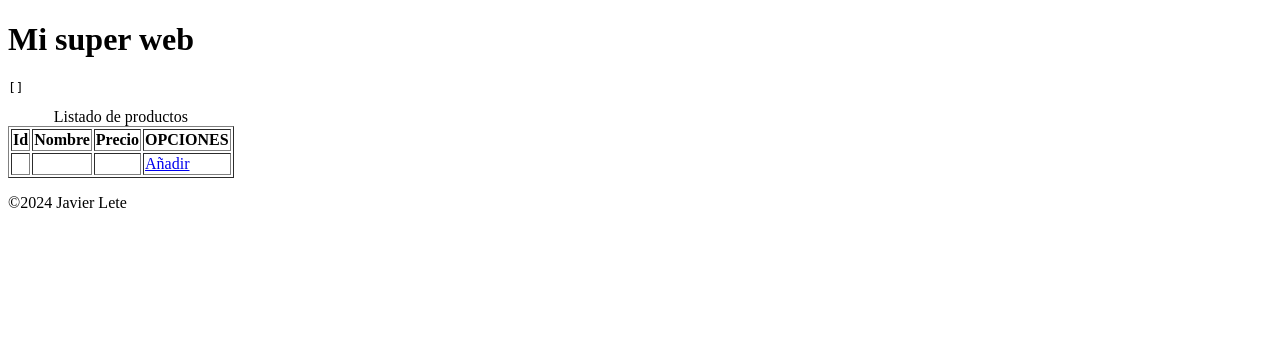
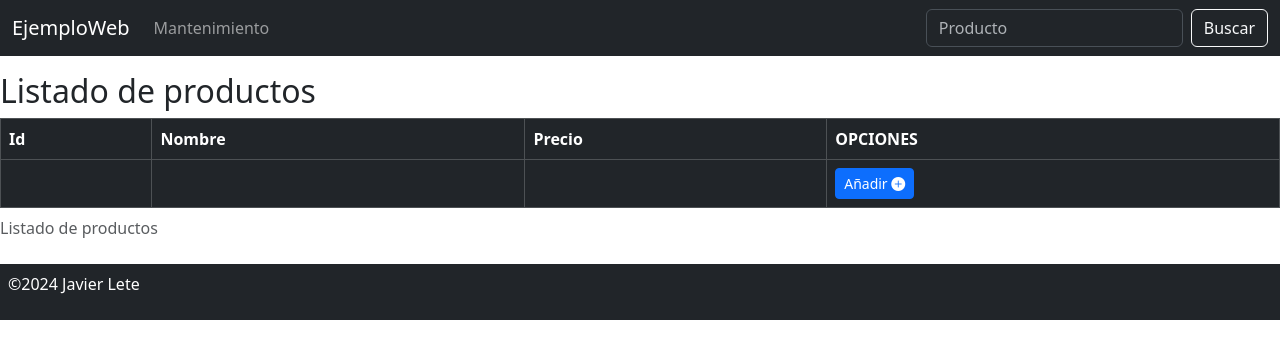
Before and after one commit to javierlete/web-2693, a Java web app: page /listado in a window 1280 px wide. Shown: the top 359 px of the page. Run offline with Tomcat 11, a stand-in JSP engine, Linux system fonts and the light colour scheme; data that the repository does not hold is empty.

Commit message:
Bootstrap aplicado a este sitio

```diff
--- a/JAVA/ejemploweb/src/main/webapp/includes/cabecera.jsp
+++ b/JAVA/ejemploweb/src/main/webapp/includes/cabecera.jsp
@@ -1,12 +1,41 @@
 <%@ page language="java" contentType="text/html; charset=UTF-8"
-    pageEncoding="UTF-8"%>
+	pageEncoding="UTF-8"%>
 <%@ taglib uri="jakarta.tags.core" prefix="c"%>
 <!DOCTYPE html>
 <html>
 <head>
 <meta charset="UTF-8">
 <title>Mi super web</title>
+
+<link rel="stylesheet"
+	href="https://cdn.jsdelivr.net/npm/bootstrap@5.3.3/dist/css/bootstrap.min.css">
+<link rel="stylesheet"
+	href="https://cdn.jsdelivr.net/npm/bootstrap-icons@1.11.3/font/bootstrap-icons.min.css">
+<script
+	src="https://cdn.jsdelivr.net/npm/bootstrap@5.3.3/dist/js/bootstrap.bundle.min.js"></script>
+
 </head>
 <body>
 
-<h1>Mi super web</h1>
+	<nav class="navbar navbar-expand-lg bg-dark mb-3" data-bs-theme="dark">
+		<div class="container-fluid">
+			<a class="navbar-brand" href="indice">EjemploWeb</a>
+			<button class="navbar-toggler" type="button"
+				data-bs-toggle="collapse" data-bs-target="#navbarSupportedContent"
+				aria-controls="navbarSupportedContent" aria-expanded="false"
+				aria-label="Toggle navigation">
+				<span class="navbar-toggler-icon"></span>
+			</button>
+			<div class="collapse navbar-collapse" id="navbarSupportedContent">
+				<ul class="navbar-nav me-auto mb-2 mb-lg-0">
+					<li class="nav-item"><a class="nav-link" href="listado">Mantenimiento</a></li>
+				</ul>
+				<form class="d-flex" role="search">
+					<input class="form-control me-2" type="search" placeholder="Producto"
+						aria-label="Search">
+					<button class="btn btn-outline-light" type="submit">Buscar</button>
+					<!-- SELECT * FROM productos WHERE nombre LIKE '%loquesea%' -->
+				</form>
+			</div>
+		</div>
+	</nav>
--- a/JAVA/ejemploweb/src/main/webapp/includes/pie.jsp
+++ b/JAVA/ejemploweb/src/main/webapp/includes/pie.jsp
@@ -1,7 +1,7 @@
 <%@ page language="java" contentType="text/html; charset=UTF-8"
     pageEncoding="UTF-8"%>
 
-<footer>
+<footer class="p-2 text-bg-dark mt-3">
 	<p>&copy;2024 Javier Lete</p>
 </footer>
 
--- a/JAVA/ejemploweb/src/main/webapp/listado.jsp
+++ b/JAVA/ejemploweb/src/main/webapp/listado.jsp
@@ -3,11 +3,14 @@
 <%@ include file="includes/cabecera.jsp"%>
 
 <main>
-	<pre>${productos}</pre>
+	<!-- <pre>${productos}</pre> -->
+	<%-- <pre>${productos}</pre> --%>
 
-	<table border="1">
+	<h2>Listado de productos</h2>
+
+	<table class="table table-bordered table-striped table-hover">
 		<caption>Listado de productos</caption>
-		<thead>
+		<thead class="table-dark">
 			<tr>
 				<th>Id</th>
 				<th>Nombre</th>
@@ -21,17 +24,21 @@
 					<th>${p.id}</th>
 					<td>${p.nombre}</td>
 					<td>${p.precio}</td>
-					<td><a href="formulario?id=${p.id}">Editar</a> <a
-						href="borrar?id=${p.id}">Borrar</a></td>
+					<td><a class="btn btn-sm btn-primary"
+						href="formulario?id=${p.id}">Editar <i
+							class="bi bi-pencil-square"></i></a> <a class="btn btn-sm btn-danger"
+						href="borrar?id=${p.id}">Borrar <i class="bi bi-trash"></i></a></td>
 				</tr>
 			</c:forEach>
 		</tbody>
-		<tfoot>
+		<tfoot class="table-dark">
 			<tr>
 				<td></td>
 				<td></td>
 				<td></td>
-				<td><a href="formulario">Añadir</a></td>
+				<td><a class="btn btn-sm btn-primary" href="formulario">Añadir
+						<i class="bi bi-plus-circle-fill"></i>
+				</a></td>
 			</tr>
 		</tfoot>
 
```
Also changed, not shown: JAVA/ejemploweb/src/main/webapp/formulario.jsp (+17 -6 lines), 1 other file.
